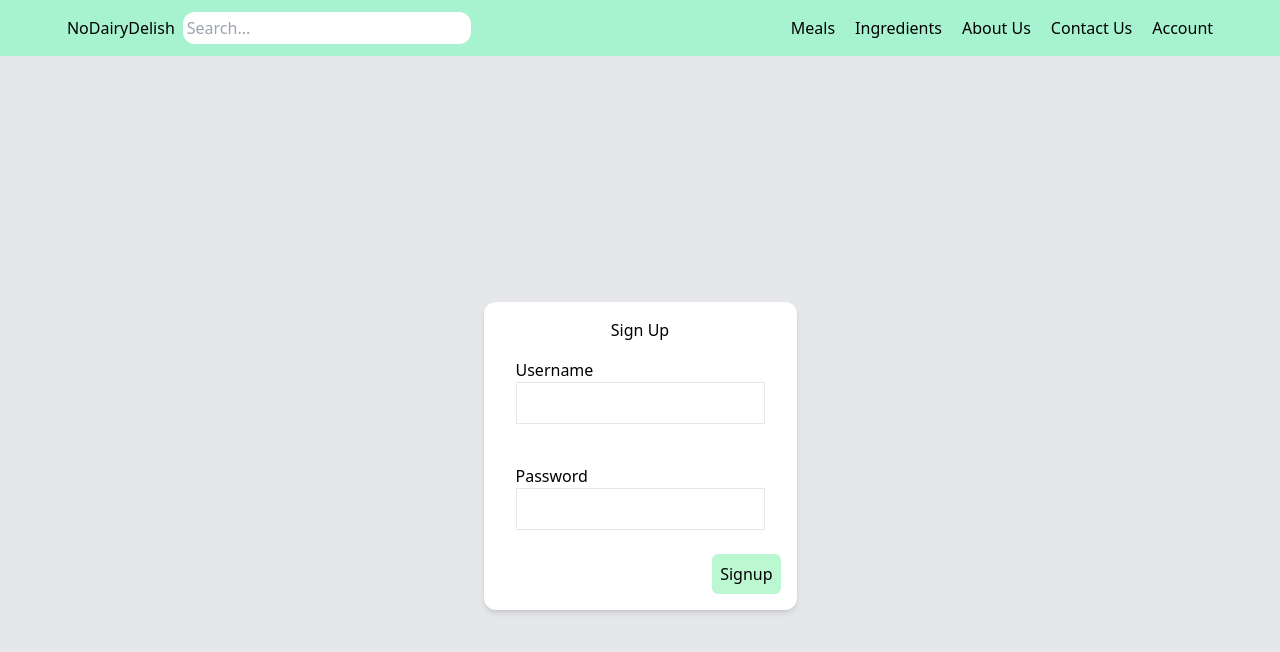
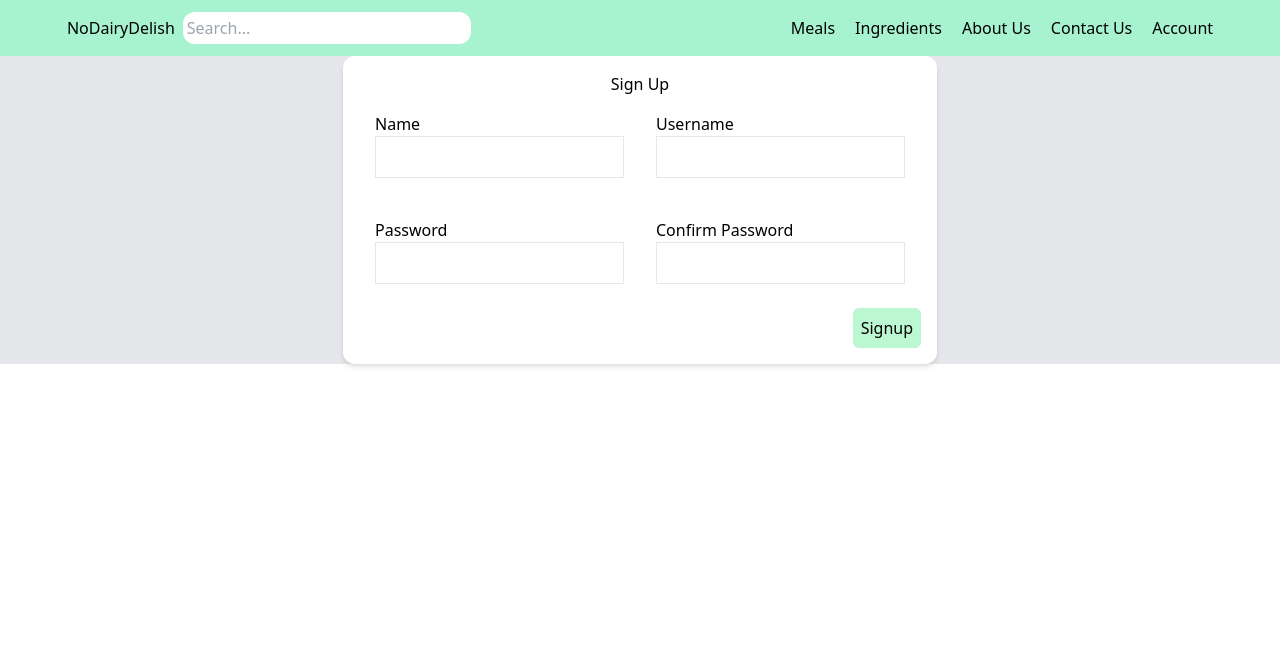
Before and after one commit to kimbencinas/no-dairy-delish, a React (Create React App) app: page /signup in a window 1280 px wide. Shown: the top 652 px of the page. Built offline with nearby package versions, Linux system fonts and the light colour scheme.

Commit message:
Change alignment of form items for signup page

```diff
--- a/src/Pages/Signup.jsx
+++ b/src/Pages/Signup.jsx
@@ -6,10 +6,20 @@ function Signup() {
   return (
     <div className="bg-gray-200">
       <Navbar />
-      <div className="main-container flex items-center justify-center h-screen">
+      <div className="main-container flex items-center justify-center">
         <div className="bg-white p-4 rounded-xl shadow-md">
             <h2 className="text-center">Sign Up</h2>
             <form>
+                <div className="flex">
+                    <div className="mb-2 p-4">
+                        <label className="text-black block">
+                            Name
+                        </label>
+                        <input
+                            type="text"
+                            className="p-2 border"
+                        />
+                    </div>
                     <div className="mb-2 p-4">
                         <label className="text-black block">
                             Username
@@ -19,6 +29,8 @@ function Signup() {
                             className="p-2 border"
                         />
                     </div>
+                </div>
+                <div className="flex">
                     <div className="mb-2 p-4">
                         <label className="text-black block">
                                 Password
@@ -27,6 +39,16 @@ function Signup() {
                             type="password"
                             className="p-2 border"
                         />
+                    </div>
+                    <div className="mb-2 p-4">
+                        <label className="text-black block">
+                                Confirm Password
+                        </label>
+                        <input
+                            type="password"
+                            className="p-2 border"
+                        />
+                    </div>
                 </div>
                 <div className="flex justify-end">
                     <button
```
Lines whose indentation alone changed are shown as unchanged.
